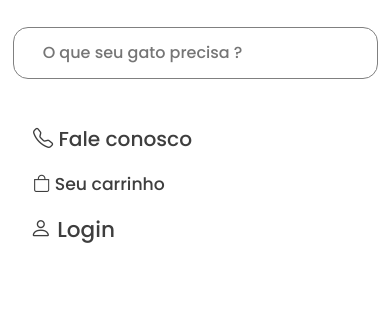
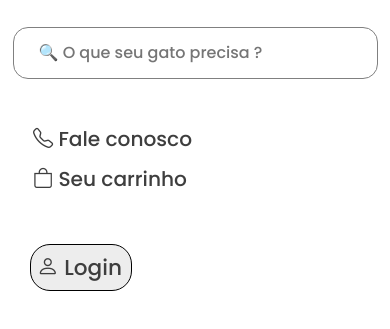
Before and after one commit to pgdinelli/catzz, a plain HTML site: page index.html in a window 390 px wide. Shown: the part 87-416 px from the top of the page. Drawn offline with nearby package versions, Linux system fonts and the light colour scheme.

Commit message:
ajuste de botao

```diff
--- a/index.html
+++ b/index.html
@@ -21,7 +21,7 @@
                 <img src="img-font/logoTransparent.png" alt="logo da loja, uma imagem escrita catzz" class="logo">
             </div>
             <div class="search-box">
-                <input type="search" name="" id="" class="nav-search" placeholder=" O que seu gato precisa ?">
+                <input type="search" name="" id="" class="nav-search" placeholder="🔍 O que seu gato precisa ?">
             </div>
             <div class="buttons-box">
                 <button class="buttons-actions"><a href=""><i class="bi bi-telephone"></i></a></button>
@@ -37,11 +37,11 @@
 
         <div class="mobile-menu">
                 <div class="search-box0">
-                    <input type="search" name="" id="" class="nav-search" placeholder=" O que seu gato precisa ?">
+                    <input type="search" name="" id="" class="nav-search" placeholder="🔍 O que seu gato precisa ?">
                 </div>
                 <div class="buttons-box-mq">
                     <button class="buttons-actions-tele"><a href="" class="text-a"><i class="bi bi-telephone"></i> Fale conosco</a></button>
-                    <button class="buttons-actions"><a href="" class="text-a"><i class="bi bi-bag"></i> Seu carrinho</a></button>
+                    <button class="buttons-actions-bag"><a href="" class="text-a"><i class="bi bi-bag"></i> Seu carrinho</a></button>
                     <button class="buttons-actions-person"><a href="#" class="text-a"><i class="bi bi-person"></i> Login</a></button>
         </div>
     </header>
--- a/style.css
+++ b/style.css
@@ -50,9 +50,11 @@ a {
   font-family: "poppins";
 }
 .buttons-actions-person {
-  background-color: transparent;
-  border: 0;
+  background-color: rgba(128, 128, 128, 0.144) ;
+  border: 1px solid rgb(0, 0);
   color: black;
+  border-radius: 20px;
+  padding: 6px;
   font-size: 1.5em;
   margin-left: 30px;
 }
@@ -101,6 +103,11 @@ a {
   }
   .buttons-actions-person {
     margin-top: 15px;
+    margin-top: 50px;
+    border: 1px solid black;
+    border-radius: 20px;
+    padding: 6px;
+    background-color: rgba(128, 128, 128, 0.144);
   }
   .buttons-actions {
     margin-left: 33px;
@@ -115,4 +122,8 @@ a {
     margin-left: 33px;
     padding-top: 45px;
   }
+  .buttons-actions-bag {
+    margin-left: 33px;
+    padding-top: 10px;
+  }
 }
```
